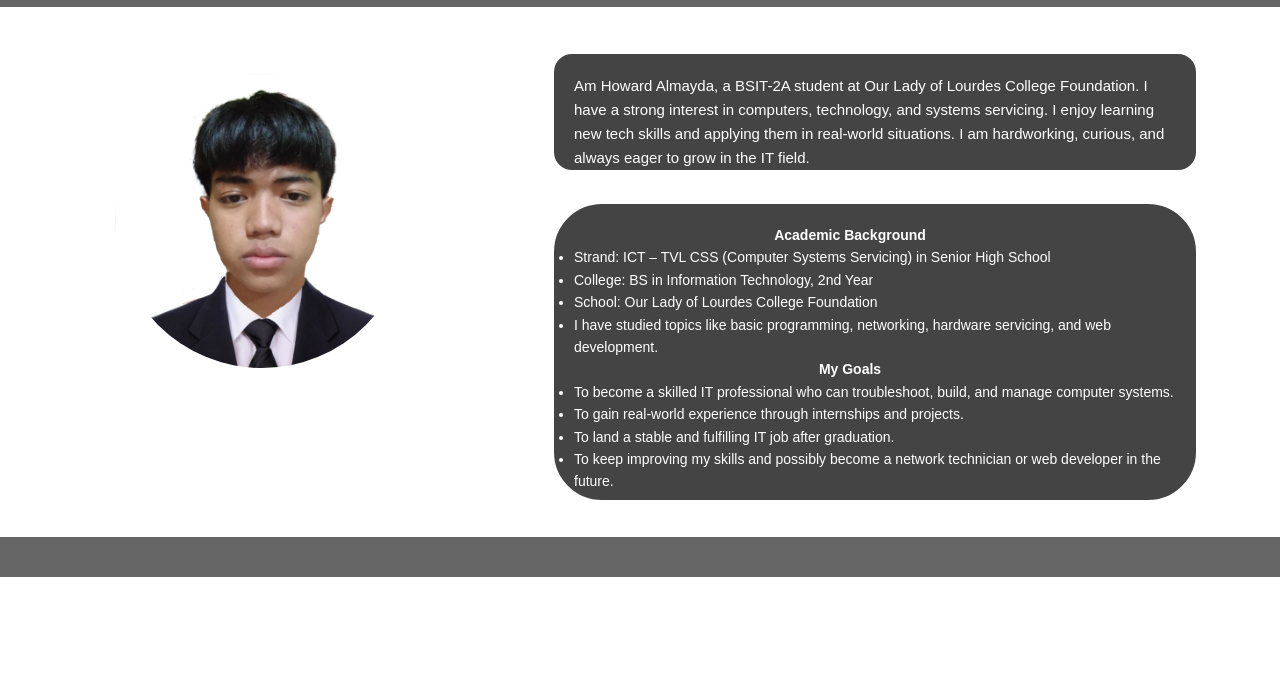
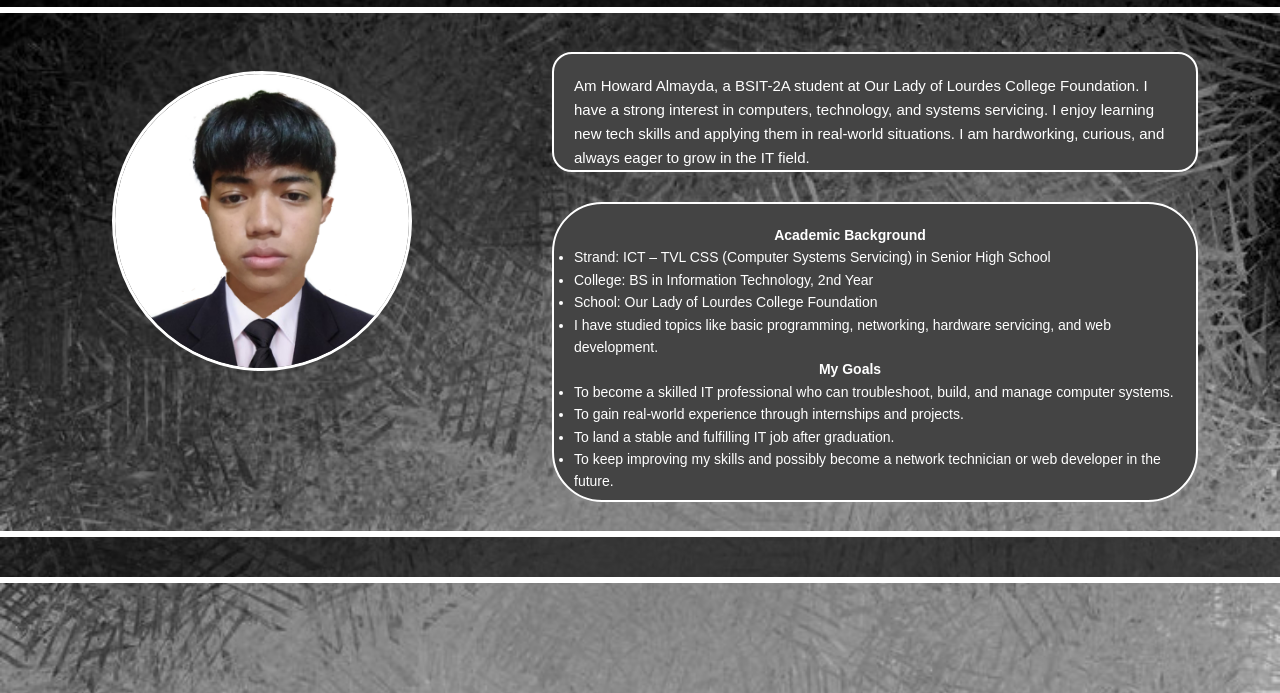
Before and after one commit to ward186/website-ni-howard, a plain HTML site: page Profile.html in a window 1280 px wide. Shown: the part 107-800 px from the top of the page. Drawn offline with Linux system fonts and the light colour scheme; files whose address does not match are found by name.

Commit message:
Update Profile.html

```diff
--- a/Profile.html
+++ b/Profile.html
@@ -30,7 +30,7 @@
       width: 100%;
       height: 100vh;
       overflow: hidden;
-      background-image: url('images/ward.jpg');
+      background-image: url('ward.jpg');
       background-size: cover;
       background-position: center;
       background-repeat: no-repeat;
```
